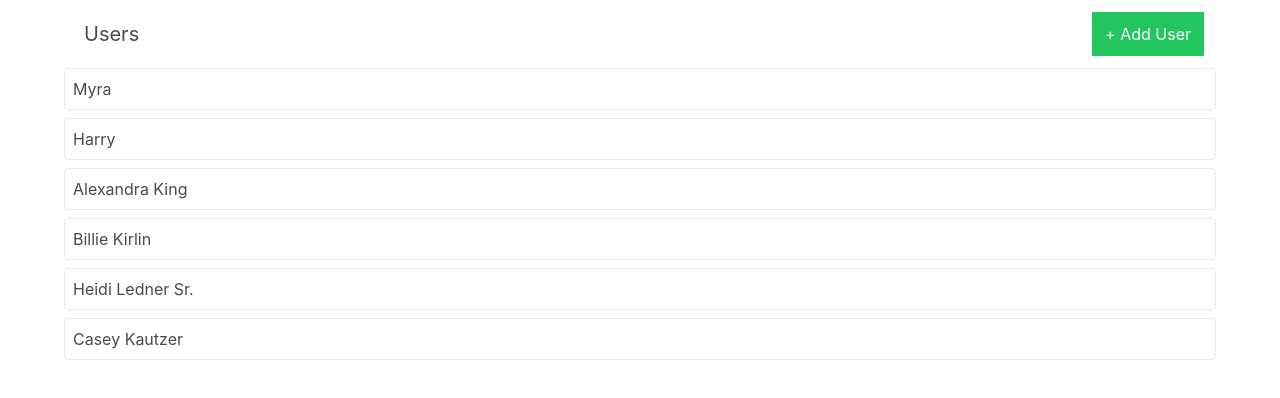
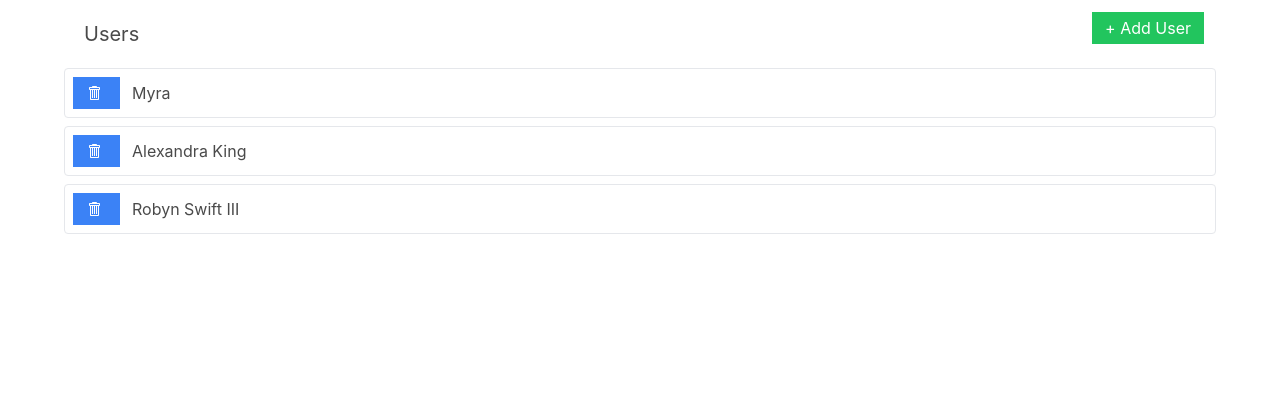
Before and after one commit to AlexVotry/udemyRedux, a React (Create React App) app in the folder client/: page / in a window 1280 px wide. Shown: the top 398 px of the page. Built offline with nearby package versions, Linux system fonts and the light colour scheme; data requests are answered from the project's data file; the HTML template or start-up script is replaced by a standard one.

Commit message:
created useThunk hook, and added delete functionality

```diff
--- a/client/src/media/components/Button.js
+++ b/client/src/media/components/Button.js
@@ -1,28 +1,40 @@
 import React from 'react';
 import classNames from 'classnames';
 import { getColor } from '../services/colors';
+import { GoSync } from 'react-icons/go';
 
-export default function Button ({ rounded , outline , primary, secondary, success, warning, danger, children, ...rest }) {
+export default function Button ({
+  rounded,
+  outline,
+  primary,
+  secondary,
+  success,
+  warning,
+  danger,
+  loading,
+  children,
+  ...rest
+}) {
   const states = [primary,secondary,success,warning,danger];
   const count = states.map(a => a ? 1 : 0).reduce((a,b) => a + b);
   if (count > 1) console.error('Warning: Only one purpose (primary, secondary, etc) can be used for the Button');
   const color = getColor(states);
-  console.log(color)
   const borderText = outline ? `${color.text} bg-white border-2` : `${color.bg} text-white`;
 
   const classes = classNames(
     rest.className,
     borderText,
     `${color.border}`,
-    "flex items-center px-3 py-1.5 border",
+    "flex items-center px-3 py-1.5 border h-8",
     {
       "rounded-full": rounded,
+      'opacity-80': loading,
     }
   );
 
   return (
-    <button {...rest} className={classes}>
-      {children}
+    <button {...rest} className={classes} disabled={loading}>
+      {loading ? <GoSync className='animate-spin'/> : children }
     </button>
   );
 }
--- a/client/src/media/components/UsersList.js
+++ b/client/src/media/components/UsersList.js
@@ -1,59 +1,39 @@
-import React, { useEffect, useState } from 'react';
-import { useDispatch, useSelector } from 'react-redux';
+import React, { useEffect } from 'react';
+import { useSelector } from 'react-redux';
 import { fetchUsers, addUser } from '../store';
 import Skeleton from './Skeleton';
 import Button from './Button';
+import UsersListItem from './UsersListItem';
+import { useThunk } from '../hooks/useThunk';
 
 export default function UsersList () {
-  const dispatch = useDispatch();
-  const [isLoadingAllUsers, setIsLoadingAllUsers] = useState(false);
-  const [isLoadingUsersError, setIsLoadingUsersError] = useState(null);
-  const [isCreatingUser, setIsCreatingUser] = useState(false);
-  const [isCreatingUserError, setIsCreatingUserError] = useState(false);
+  const [doFetchUsers, isLoadingUsers, loadingUsersErrors] = useThunk(fetchUsers);
+  const [doCreateUser, isCreatingUser, creatingUserError] = useThunk(addUser);
   const { data } =  useSelector(state => state.users);
-
-
-  const renderedUsers = data.map(({name, id}) => {
-    return (
-      <div key={id} className="mb-2 border rounded">
-        <div className='flex p-2 justify-between items-center cursor-pointer'>
-          {name}
-        </div>
-      </div>
-    )
-  })
+  let content;
 
   useEffect(() => {
-    setIsLoadingAllUsers(true);
-    dispatch(fetchUsers())
-      .unwrap()
-      .catch((err) => setIsLoadingUsersError(err))
-      .finally(() => setIsLoadingAllUsers(false));
+    doFetchUsers();
   }, []);
 
   const handleUserAdd = () => {
-    setIsCreatingUser(true);
-    dispatch(addUser())
-      .unwrap()
-      .catch((err) => setIsCreatingUserError(err))
-      .finally(() => setIsCreatingUser(false));
+    doCreateUser();
   };
 
-  if (isLoadingAllUsers) return <Skeleton times={6} className="h-10 w-full"/>
-  if (isLoadingUsersError) return <div>{error.message}</div>;
+  if (isLoadingUsers) content = <Skeleton times={6} className="h-10 w-full" />;
+  else if (loadingUsersErrors) content = <div>{error.message}</div>;
+  else content = data.map(user => <UsersListItem key={user.id} user={user}/>);
 
   return (
     <div>
       <div className="flex flex-row justify-between m-3">
         <h1 className="m-2 text-xl">Users</h1>
-        { isCreatingUser ? 'Creating User...' :
-          <Button success onClick={handleUserAdd}>
+          <Button loading={isCreatingUser} success onClick={handleUserAdd}>
             + Add User
           </Button>
-        }
-        { isCreatingUserError && 'error' }
+        { creatingUserError && creatingUserError.message}
       </div>
-      {renderedUsers}
+      {content}
     </div>
   );
 }
--- /dev/null
+++ b/client/src/media/components/UsersListItem.js
@@ -0,0 +1,23 @@
+import React from 'react';
+import Button from './Button';
+import { GoTrashcan } from 'react-icons/go';
+import { removeUser } from '../store/thunks/removeUser';
+import { useThunk } from '../hooks/useThunk';
+
+export default function UsersListItem ({ user }) {
+  const [doRemoveUser, isLoading, error] = useThunk(removeUser);
+
+  return (
+    <div className="mb-2 border rounded">
+      <div className="flex p-2 justify-between items-center cursor-pointer">
+        <div className='flex items-center justify'>
+          <Button className="mr-3" loading={isLoading} onClick={() => doRemoveUser(user)}>
+            <GoTrashcan />
+          </Button>
+          {error && <div>{error.message}</div>}
+          {user.name}
+        </div>
+      </div>
+    </div>
+  );
+}
--- a/client/src/media/hooks/useThunk.js
+++ b/client/src/media/hooks/useThunk.js
@@ -0,0 +1,18 @@
+import React, { useCallback, useState } from 'react';
+import { useDispatch } from 'react-redux';
+
+export function useThunk (thunk) {
+  const [isLoading, setIsloading] = useState(false);
+  const [error, setError] = useState(null);
+  const dispatch = useDispatch();
+
+  const runThunk = useCallback((arg) => {
+    setIsloading(true);
+    dispatch(thunk(arg))
+      .unwrap()
+      .catch(err => setError(err))
+      .finally(() => setIsloading(false));
+    }, [dispatch, thunk]);
+
+  return [runThunk, isLoading, error];
+}
--- a/client/src/media/services/db.json
+++ b/client/src/media/services/db.json
@@ -5,24 +5,12 @@
       "name": "Myra"
     },
     {
-      "name": "Harry",
-      "id": 2
-    },
-    {
       "name": "Alexandra King",
       "id": 3
     },
     {
-      "name": "Billie Kirlin",
+      "name": "Robyn Swift III",
       "id": 4
-    },
-    {
-      "name": "Heidi Ledner Sr.",
-      "id": 5
-    },
-    {
-      "name": "Casey Kautzer",
-      "id": 6
     }
   ],
   "albums": [],
--- a/client/src/media/store/slices/usersSlice.js
+++ b/client/src/media/store/slices/usersSlice.js
@@ -1,6 +1,7 @@
 import { createSlice } from '@reduxjs/toolkit';
 import { fetchUsers } from '../thunks/userThunk';
 import { addUser } from '../thunks/addUser';
+import { removeUser } from '../thunks/removeUser';
 
 const usersSlice = createSlice({
   name: 'users',
@@ -32,6 +33,17 @@ const usersSlice = createSlice({
       state.isLoading = false;
       state.error = action.error;
     });
+    builder.addCase(removeUser.pending, (state,action) => {
+      state.isLoading = true;
+    });
+    builder.addCase(removeUser.fulfilled, (state,action) => {
+      state.isLoading = false;
+      state.data = state.data.filter(user => user.id !== action.payload.id);
+    });
+    builder.addCase(removeUser.rejected, (state,action) => {
+      state.isLoading = false;
+      state.error = action.error;
+    });
   },
 
 });
--- a/client/src/media/store/thunks/addUser.js
+++ b/client/src/media/store/thunks/addUser.js
@@ -1,10 +1,13 @@
 import { createAsyncThunk } from "@reduxjs/toolkit";
 import axios from "axios";
 import {faker} from '@faker-js/faker';
+import { pause } from "./devTool";
 
 export const addUser = createAsyncThunk("users/add", async (user) => {
-  const { data } = await axios.post(`htp://localhost:3005/users`, {
+  const { data } = await axios.post(`http://localhost:3005/users`, {
     name: faker.name.fullName()
 });
+  await pause(1000);
+
   return data;
 });
--- /dev/null
+++ b/client/src/media/store/thunks/devTool.js
@@ -0,0 +1,2 @@
+export const pause = (duration) =>
+  new Promise((resolve) => setTimeout(resolve, duration));
--- /dev/null
+++ b/client/src/media/store/thunks/removeUser.js
@@ -0,0 +1,8 @@
+import { createAsyncThunk } from "@reduxjs/toolkit";
+import axios from "axios";
+
+export const removeUser = createAsyncThunk('users/remove', async (user) => {
+  await axios.delete(`http://localhost:3005/users/${user.id}`);
+
+  return user;
+})
--- a/client/src/media/store/thunks/userThunk.js
+++ b/client/src/media/store/thunks/userThunk.js
@@ -1,5 +1,6 @@
 import { createAsyncThunk } from "@reduxjs/toolkit";
 import axios from 'axios';
+import { pause } from "./devTool";
 
 export const fetchUsers = createAsyncThunk('users/fetch', async () => {
   const {data} = await axios.get('http://localhost:3005/users');
@@ -10,6 +11,6 @@ export const fetchUsers = createAsyncThunk('users/fetch', async () => {
 
 // dev only to slow down request to see the loading:
 
-const pause = (duration) => new Promise(resolve => setTimeout(resolve, duration));
+// const pause = (duration) => new Promise(resolve => setTimeout(resolve, duration));
 
 // export {fetchUsers};
```
Also changed, not shown: 1 other file (tests, documents, lock files or other folders).
